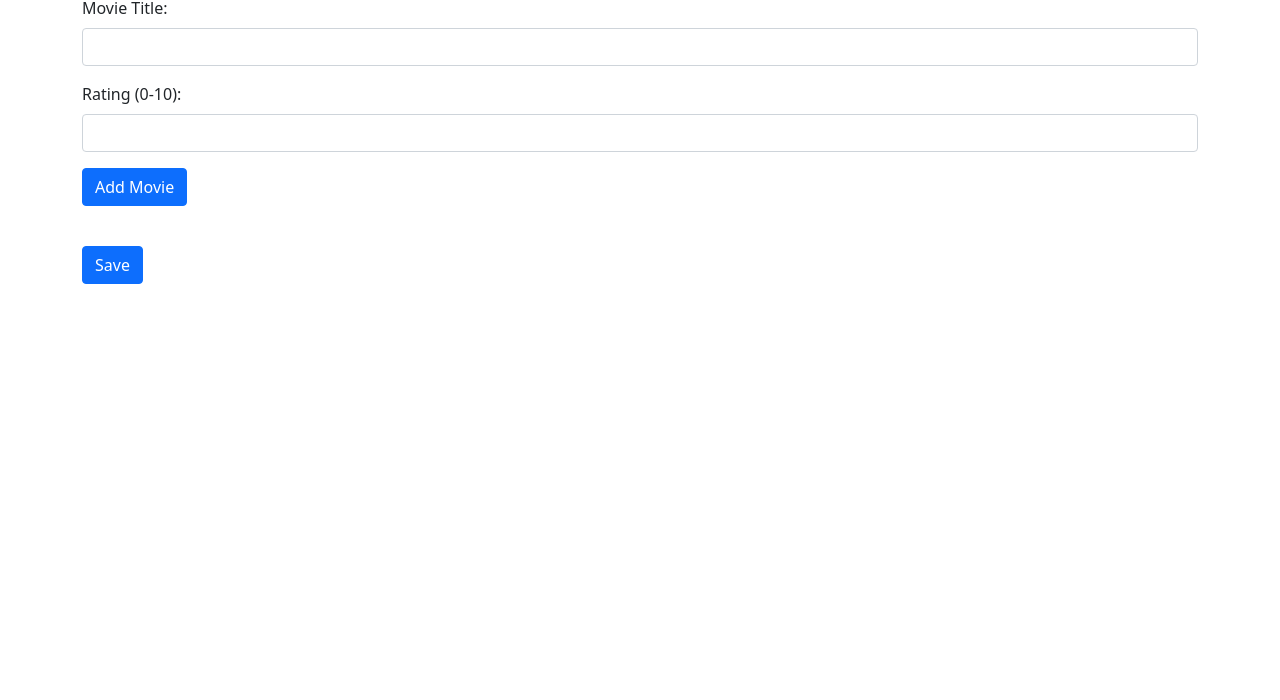
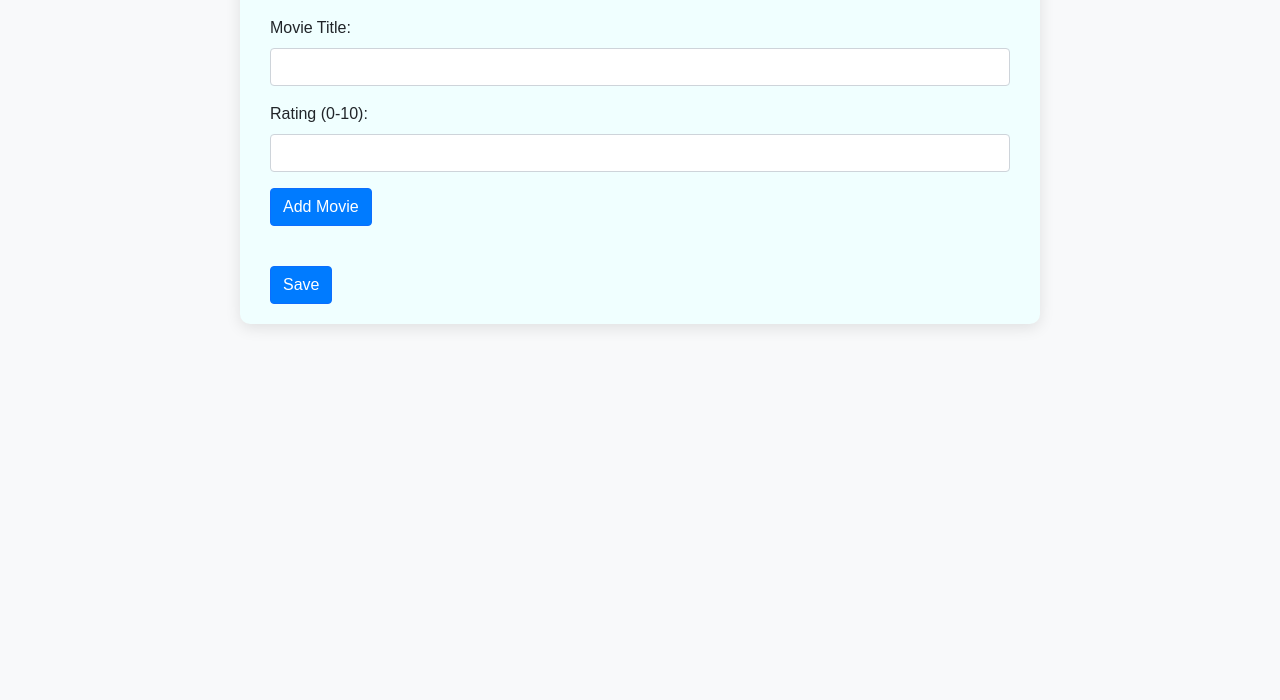
Before and after one commit to aliffmar/assessment2, a plain HTML site: page index.html in a window 1280 px wide. Shown: the part 100-800 px from the top of the page. Drawn offline with nearby package versions, Linux system fonts and the light colour scheme; no server answers.

Commit message:
link styles.css

```diff
--- a/index.html
+++ b/index.html
@@ -5,7 +5,7 @@
     <meta name="viewport" content="width=device-width, initial-scale=1">
 
     <link href="https://cdn.jsdelivr.net/npm/bootstrap@5.0.2/dist/css/bootstrap.min.css" rel="stylesheet" integrity="sha384-EVSTQN3/azprG1Anm3QDgpJLIm9Nao0Yz1ztcQTwFspd3yD65VohhpuuCOmLASjC" crossorigin="anonymous">
-
+    <link rel="stylesheet" href="styles.css">
     <title>Movie Ratings App</title>
   </head>
   <body>
--- a/styles.css
+++ b/styles.css
@@ -6,7 +6,7 @@ body {
 .container {
   max-width: 800px;
   margin: 50px auto;
-  background-color: #ee0606;
+  background-color: azure;
   padding: 20px 30px;
   border-radius: 10px;
   box-shadow: 0 4px 15px rgba(0,0,0,0.1);
```
